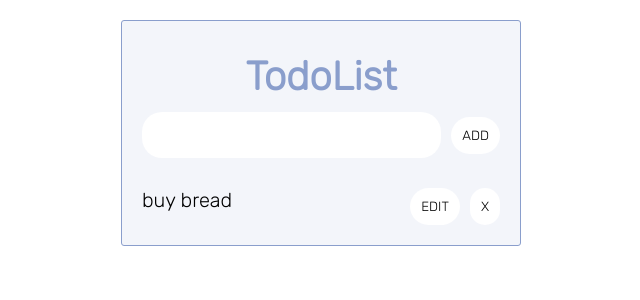
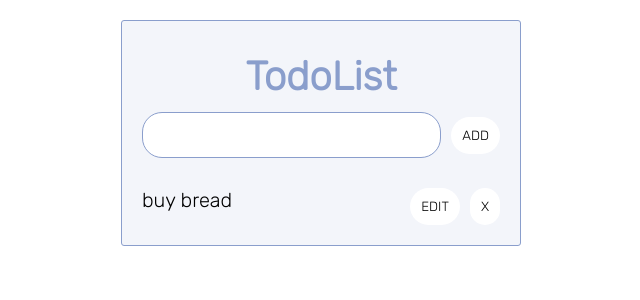
Before and after one commit to magdakok/React-Course-TodoList, a React (Create React App) app: page / in a window 1280 px wide. Shown: the top 300 px of the page, without its empty margins (319-959 px from the left). Built offline with nearby package versions, Linux system fonts and the light colour scheme.

Commit message:
add autofocus on new todo input

```diff
--- a/src/TodoForm.js
+++ b/src/TodoForm.js
@@ -24,7 +24,7 @@ class TodoForm extends Component {
         return (
             <div className="TodoForm">
                 <form className="TodoForm__form" onSubmit={this.handleSubmit}>
-                    <input name="todo" value={this.state.todo} onChange={this.handleChange} />
+                    <input name="todo" value={this.state.todo} onChange={this.handleChange} autofocus="true"/>
                     <button>ADD</button>
                 </form>
             </div>
```
